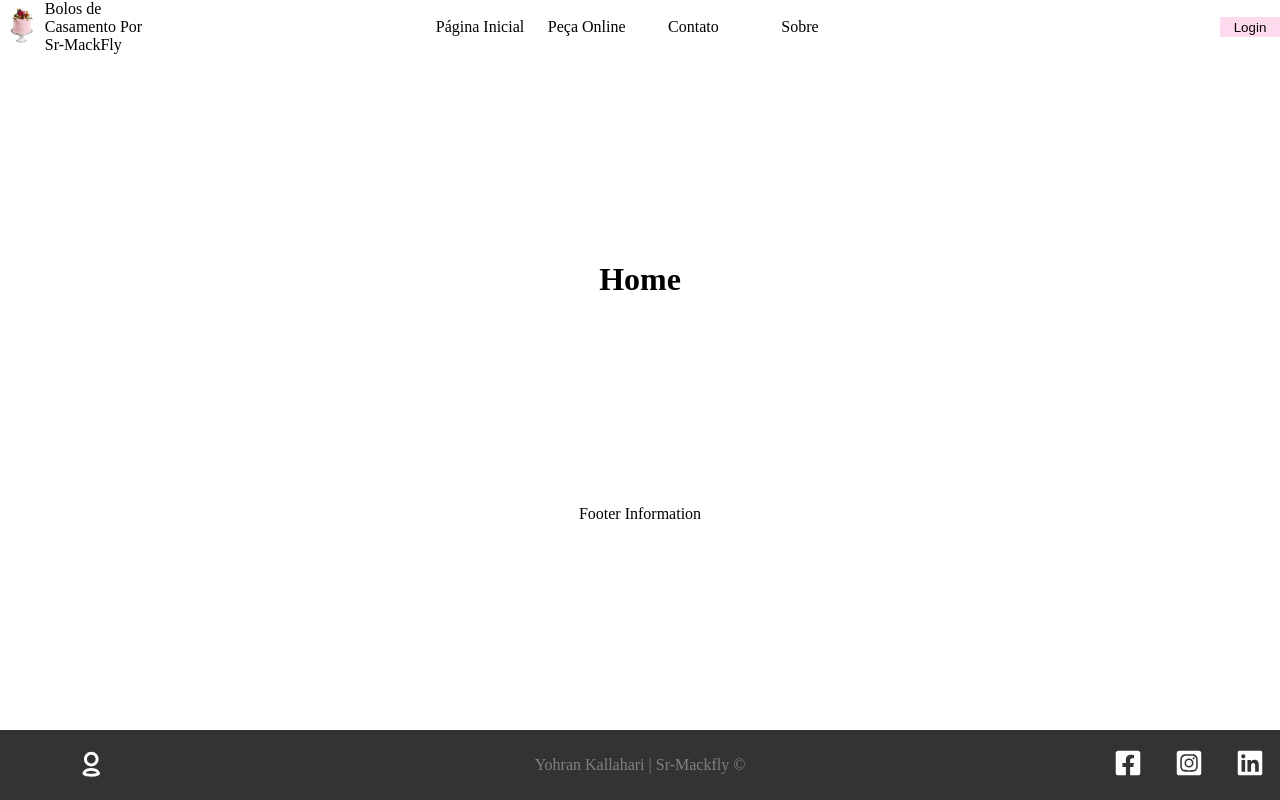
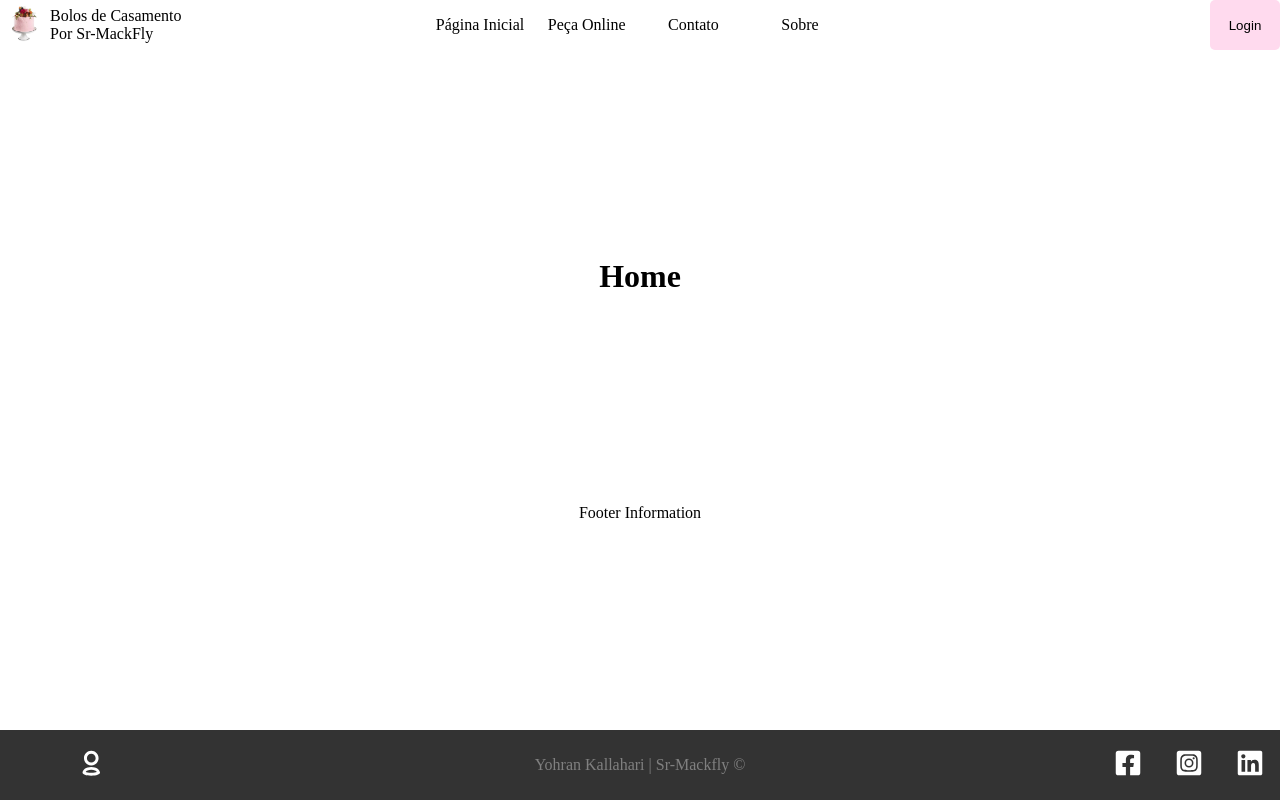
Before and after one commit to yohran1/Portfolio, a React (Create React App) app: page /projeto/srmackfly in a window 1280 px wide. Built offline with nearby package versions, Linux system fonts and the light colour scheme.

Commit message:
ajuste NavBar

```diff
--- a/src/components/project/components/NavBar.module.css
+++ b/src/components/project/components/NavBar.module.css
@@ -12,7 +12,7 @@
     text-align: start;
     text-decoration: none;
     color: black;
-    width: 35%;
+    width: 43%;
 }
 .logo img{
     width: 30%;
@@ -38,12 +38,21 @@
     background-color: rgba(255, 218, 238, 0.637);
 }
 .login_btn{
-    text-align: end;
+    width: 100%;
+    display: flex;
+    flex-direction: row-reverse;
+}
+.login_btn a{
+    display: flex;
+    width: 70px;
+    height: 50px;
+    text-decoration: none;
 }
 .login_btn button{
-    width: 60px;
+    border-radius: 5px;
+    width: 70px;
     border: none;
-    height: 20px;
+    height: 50px;
     background-color: rgb(255, 218, 238);
     cursor: pointer;
 }
```
